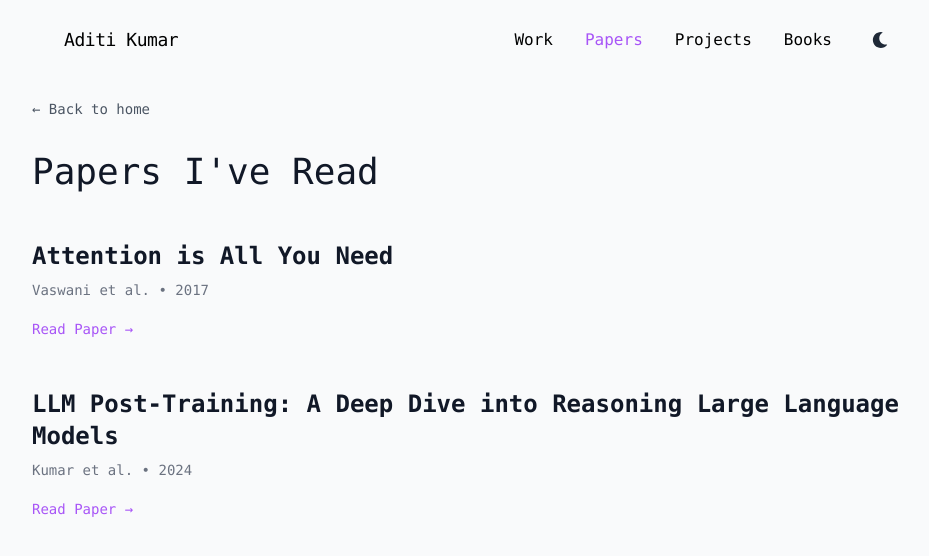
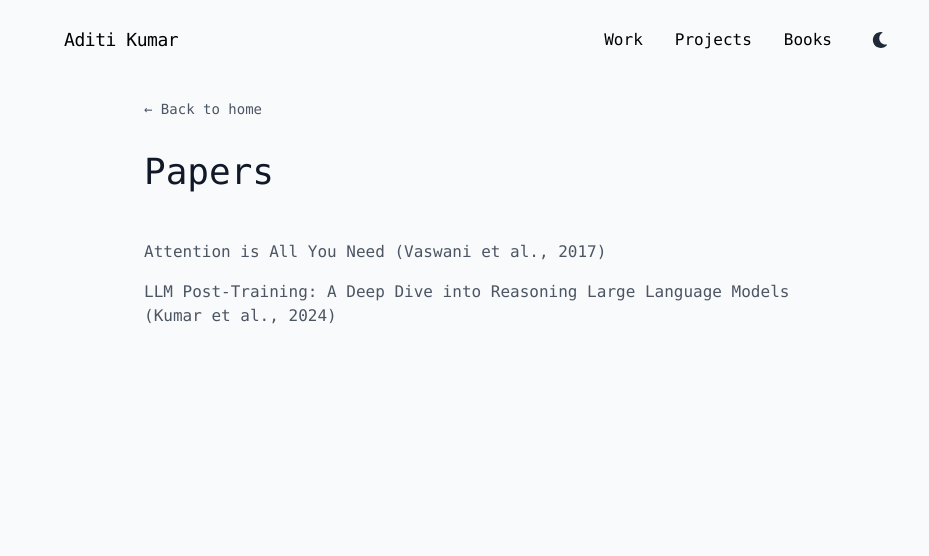
Before and after one commit to aditi1421/website, a Next.js app: page /papers in a window 1280 px wide. Shown: the top 556 px of the page, without its empty margins (160-1089 px from the left). Built offline with nearby package versions, Linux system fonts and the light colour scheme.

Commit message:
Simplify papers page to markdown-style list

```diff
--- a/src/app/papers/page.tsx
+++ b/src/app/papers/page.tsx
@@ -26,7 +26,7 @@ export default function Papers() {
       <Header />
 
       <div className="pt-24 px-4">
-        <div className="max-w-4xl mx-auto">
+        <div className="max-w-2xl mx-auto">
           <motion.div
             initial={{ opacity: 0, y: 20 }}
             animate={{ opacity: 1, y: 0 }}
@@ -40,34 +40,24 @@ export default function Papers() {
             </Link>
 
             <h1 className="text-4xl font-mono mt-8 mb-12 text-gray-900 dark:text-white">
-              Papers I've Read
+              Papers
             </h1>
 
-            <div className="space-y-12">
+            <div className="space-y-4">
               {papers.map((paper, index) => (
                 <motion.div
                   key={index}
                   initial={{ opacity: 0, y: 20 }}
                   animate={{ opacity: 1, y: 0 }}
                   transition={{ duration: 0.5, delay: index * 0.1 }}
-                  className="prose dark:prose-invert max-w-none"
                 >
-                  <h2 className="text-2xl font-mono font-semibold text-gray-900 dark:text-white mb-2">
-                    {paper.title}
-                  </h2>
-                  <p className="font-mono text-sm text-gray-500 dark:text-gray-400 mb-4">
-                    {paper.authors} • {paper.year}
-                  </p>
-                  <p className="font-mono text-gray-600 dark:text-gray-300 mb-4">
-                    {paper.thoughts}
-                  </p>
                   <a
                     href={paper.link}
                     target="_blank"
                     rel="noopener noreferrer"
-                    className="font-mono text-sm text-purple-500 dark:text-purple-400 hover:text-purple-600 dark:hover:text-purple-300 transition-colors"
+                    className="font-mono text-gray-600 dark:text-gray-300 hover:text-purple-500 dark:hover:text-purple-400 transition-colors block"
                   >
-                    Read Paper →
+                    {paper.title} ({paper.authors}, {paper.year})
                   </a>
                 </motion.div>
               ))}
--- a/src/components/Header.tsx
+++ b/src/components/Header.tsx
@@ -45,14 +45,6 @@ const Header = () => {
             Work
           </Link>
           <Link
-            href="/papers"
-            className={`font-mono hover:text-purple-500 dark:hover:text-purple-400 transition-colors ${
-              pathname === '/papers' ? 'text-purple-500 dark:text-purple-400' : ''
-            }`}
-          >
-            Papers
-          </Link>
-          <Link
             href="/projects"
             className={`font-mono hover:text-purple-500 dark:hover:text-purple-400 transition-colors ${
               pathname === '/projects' ? 'text-purple-500 dark:text-purple-400' : ''
```
